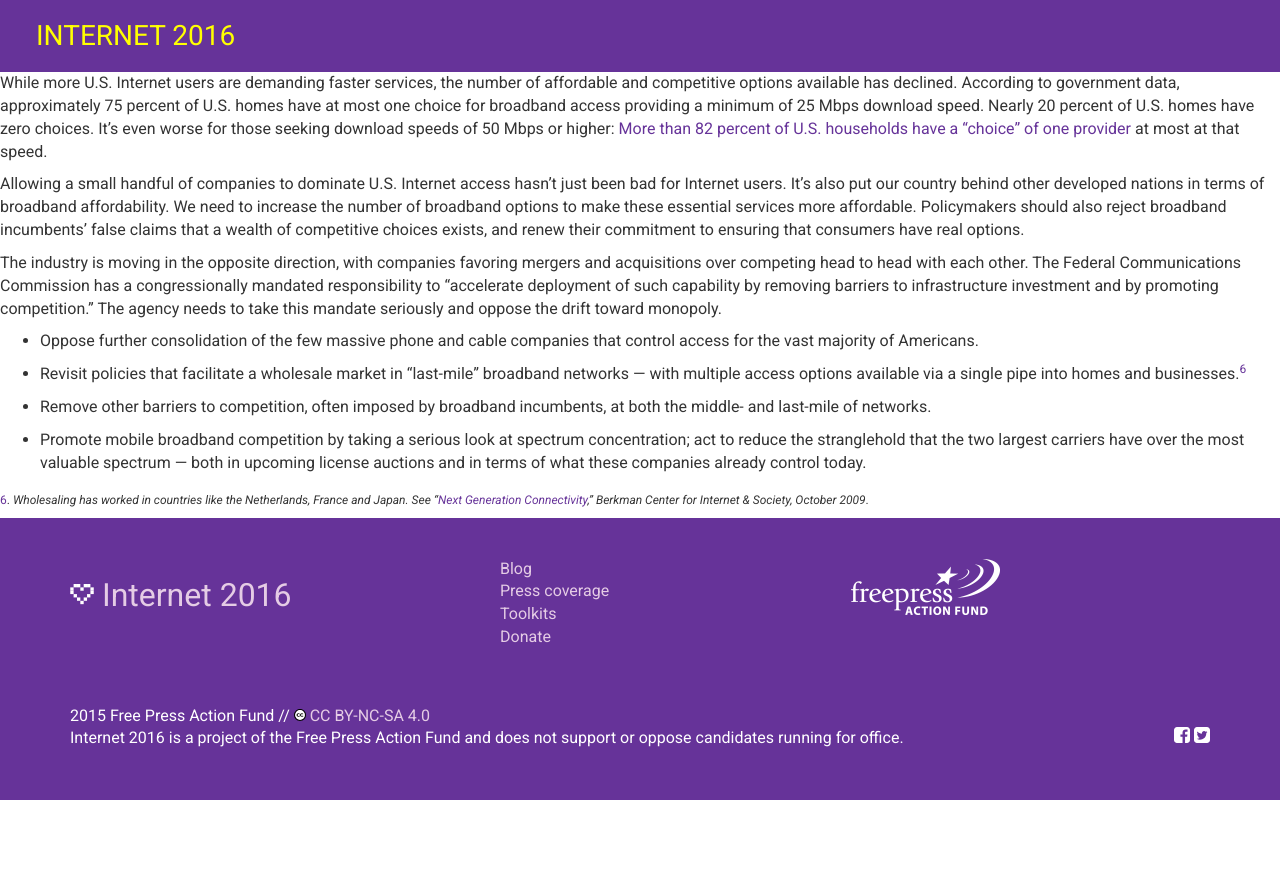
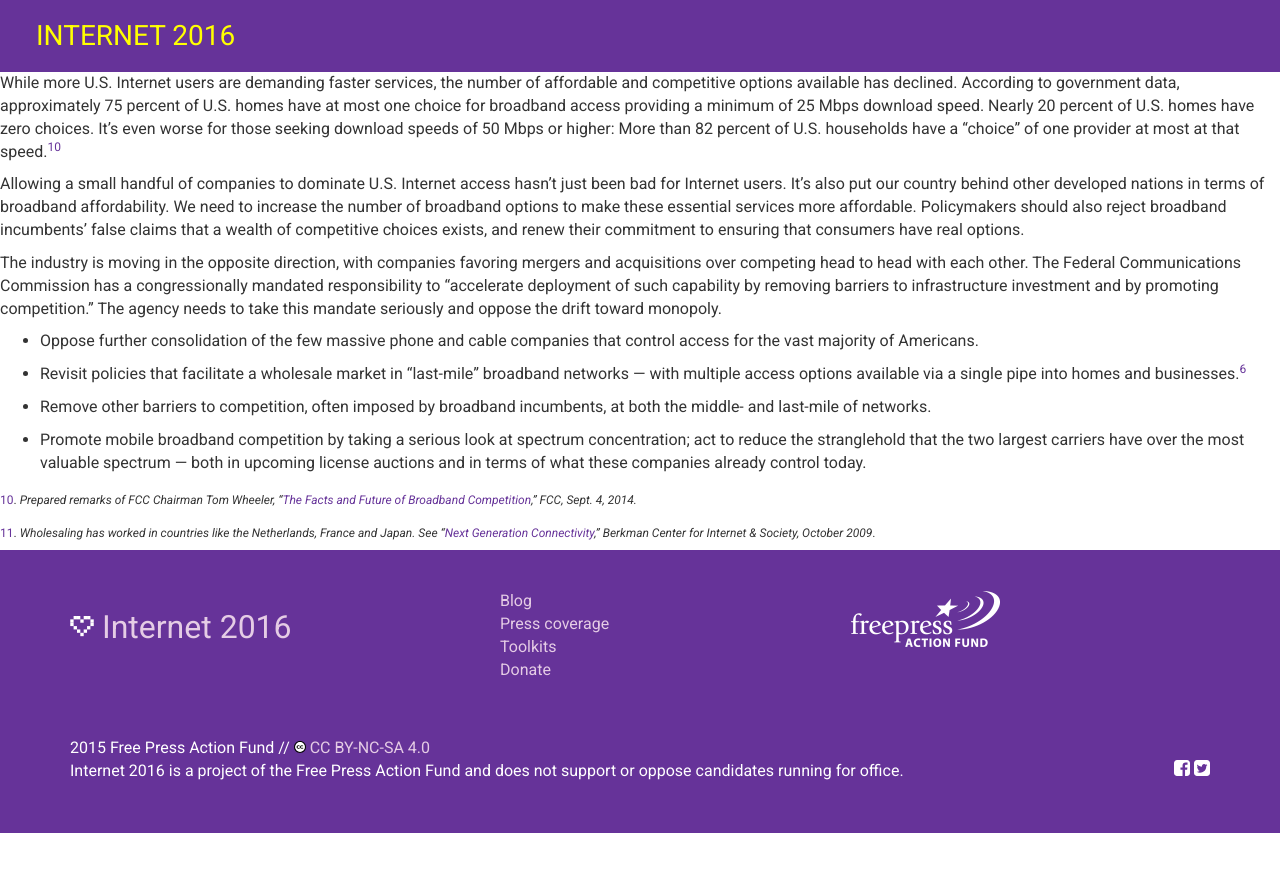
Before and after one commit to freepress/internet2016, a Jekyll site: the page built from _posts/principles/2015-01-03-choice.md, in a window 1280 px wide. Shown: the top 872 px of the page. Built offline with Jekyll 4.4.1, drawn with Linux system fonts in a browser that asks for light colours; comment, search, counter and statistics services are not loaded.

Commit message:
Updated footnotes

```diff
--- a/_posts/principles/2015-01-03-choice.md
+++ b/_posts/principles/2015-01-03-choice.md
@@ -11,7 +11,7 @@
 categories:
 - policy_platform
 ---
-While more U.S. Internet users are demanding faster services, the number of affordable and competitive options available has declined. According to government data, approximately 75 percent of U.S. homes have at most one choice for broadband access providing a minimum of 25 Mbps download speed. Nearly 20 percent of U.S. homes have zero choices. It’s even worse for those seeking download speeds of 50 Mbps or higher: [More than 82 percent of U.S. households have a “choice” of one provider](https://www.fcc.gov/document/chairman-remarks-facts-and-future-broadband-competition) at most at that speed.
+While more U.S. Internet users are demanding faster services, the number of affordable and competitive options available has declined. According to government data, approximately 75 percent of U.S. homes have at most one choice for broadband access providing a minimum of 25 Mbps download speed. Nearly 20 percent of U.S. homes have zero choices. It’s even worse for those seeking download speeds of 50 Mbps or higher: More than 82 percent of U.S. households have a “choice” of one provider at most at that speed.<sup>[10](#10)<sup>
 
 Allowing a small handful of companies to dominate U.S. Internet access hasn’t just been bad for Internet users. It’s also put our country behind other developed nations in terms of broadband affordability. We need to increase the number of broadband options to make these essential services more affordable. Policymakers should also reject broadband incumbents’ false claims that a wealth of competitive choices exists, and renew their commitment to ensuring that consumers have real options.
 
@@ -25,4 +25,6 @@
 
  * Promote mobile broadband competition by taking a serious look at spectrum concentration; act to reduce the stranglehold that the two largest carriers have over the most valuable spectrum &mdash; both in upcoming license auctions and in terms of what these companies already control today.
 
-<sub><a name="6">6</a>. *Wholesaling has worked in countries like the Netherlands, France and Japan. See “[Next Generation Connectivity](https://transition.fcc.gov/stage/pdf/Berkman_Center_Broadband_Study_13Oct09.pdf),” Berkman Center for Internet & Society, October 2009*.</sub>
+<sub><a name="10">10</a>. *Prepared remarks of FCC Chairman Tom Wheeler, “[The Facts and Future of Broadband Competition](https://www.fcc.gov/document/chairman-remarks-facts-and-future-broadband-competition),” FCC, Sept. 4, 2014.*
+
+<sub><a name="11">11</a>. *Wholesaling has worked in countries like the Netherlands, France and Japan. See “[Next Generation Connectivity](https://transition.fcc.gov/stage/pdf/Berkman_Center_Broadband_Study_13Oct09.pdf),” Berkman Center for Internet & Society, October 2009*.</sub>
```
